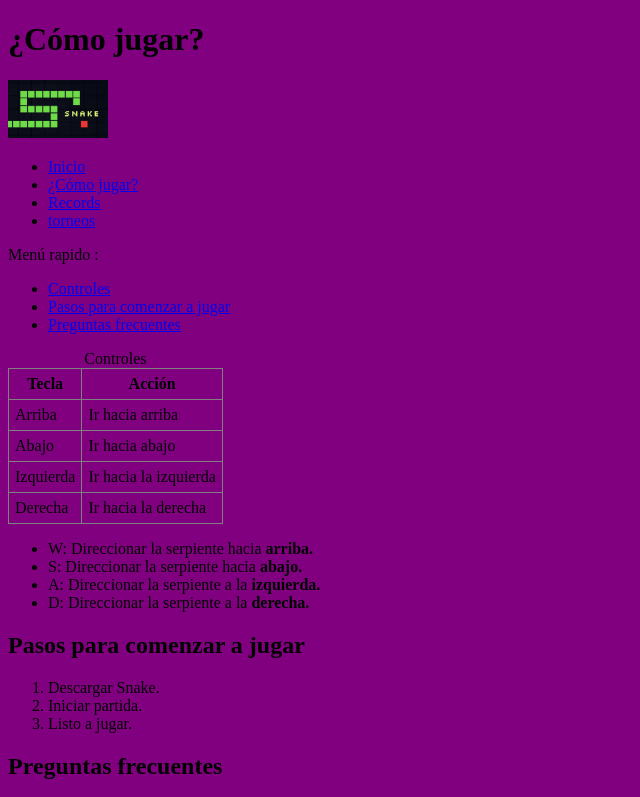
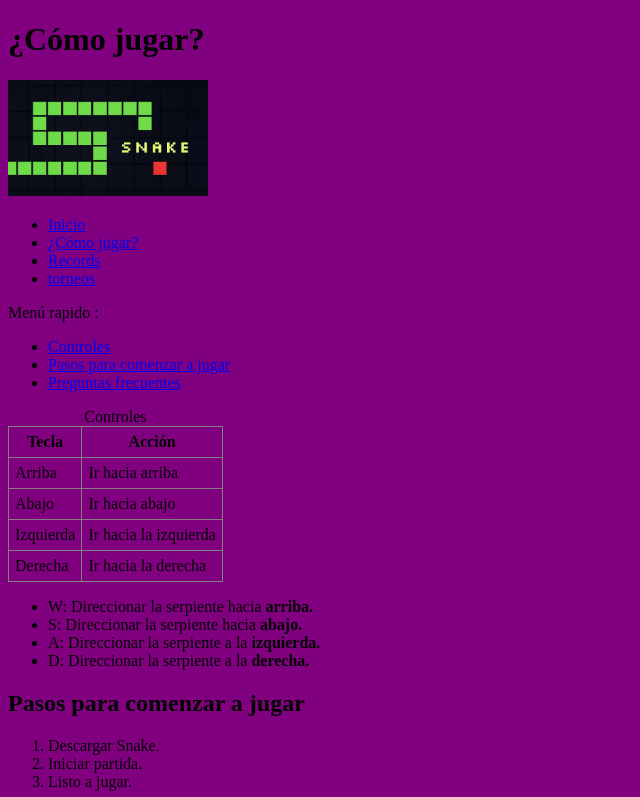
Before and after one commit to cloexx/Snake, a plain HTML site: page como-jugar.html in a window 1280 px wide. Shown: the top 797 px of the page, without its empty margins (0-640 px from the left). Drawn offline with Linux system fonts and the light colour scheme.

Commit message:
Cambio del estilo de widht en etiqueta html a CSS

```diff
--- a/como-jugar.html
+++ b/como-jugar.html
@@ -20,7 +20,7 @@
 <body>
     <header>
         <h1>¿Cómo jugar?</h1>
-        <a href="index.html"> <img src="imagenes/images.jpg" alt="serpiente pixeleada" style="width: 100px;"></a>
+        <a href="index.html"> <img src="imagenes/images.jpg" id="logo" alt="serpiente pixeleada"></a>
 
         <nav>
             <ul>
--- a/css/estilos.css
+++ b/css/estilos.css
@@ -1,3 +1,8 @@
 body {
     background-color: purple;
 }
+
+#logo {
+
+    width: 200px;
+}
```
Also changed, not shown: index.html (+1 -1 lines), records.html (+1 -1 lines), torneo.html (+1 -1 lines).
